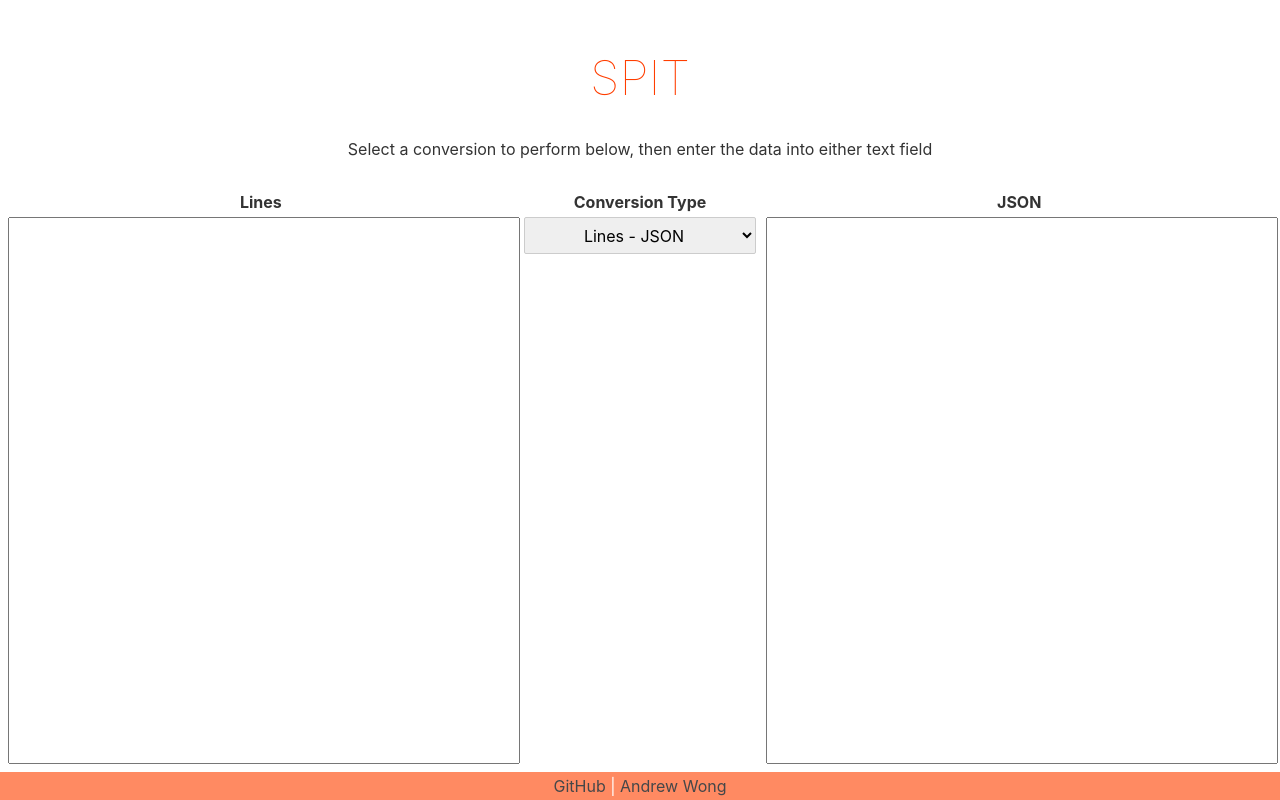
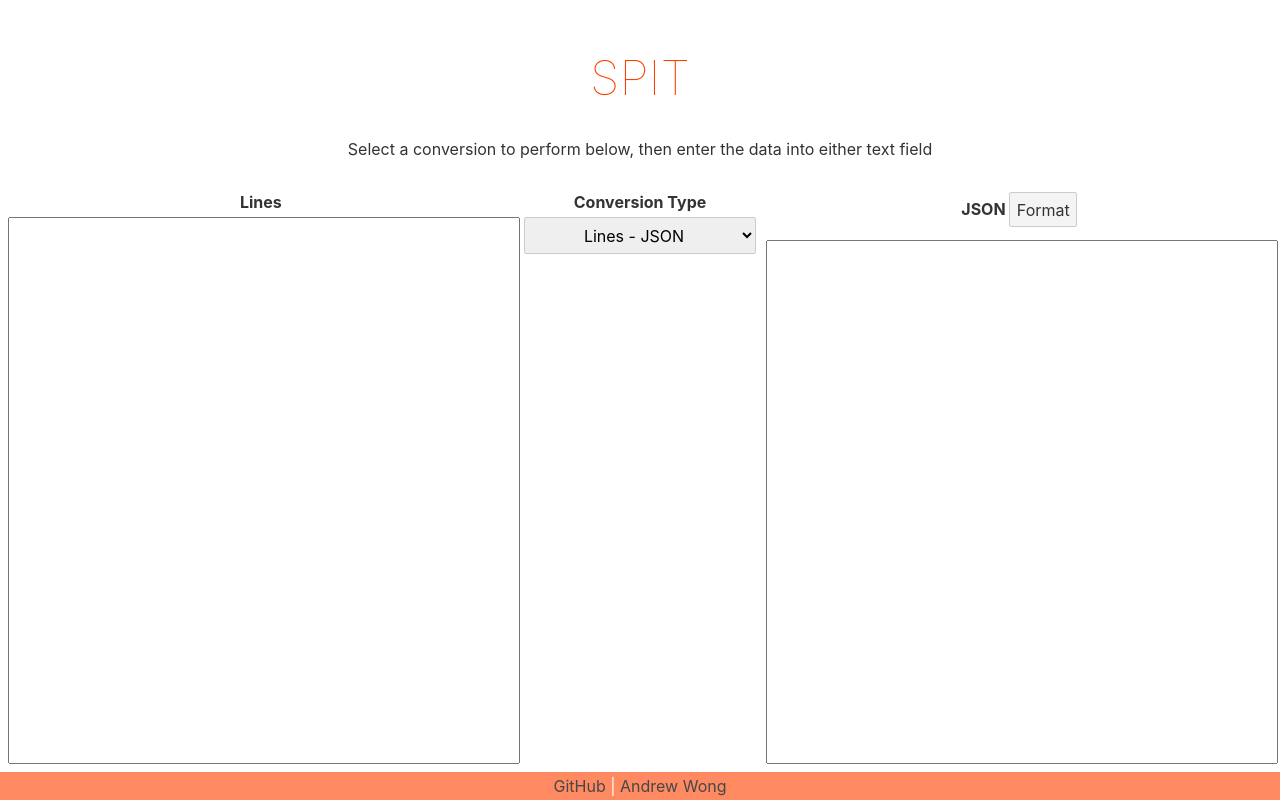
Before and after one commit to featherbear/spit, a Svelte app: page / in a window 1280 px wide. Built offline with nearby package versions, Linux system fonts and the light colour scheme.

Commit message:
Add formatters

```diff
--- a/src/App.svelte
+++ b/src/App.svelte
@@ -7,6 +7,7 @@
   let conversionOption;
 
   import conversions from "./conversions";
+  import type { ConversionFunction } from "./types/Conversion";
 
   function handleInputFocus({ target }) {
     if (lastInput !== target) {
@@ -34,6 +35,15 @@
       }
     }
   }
+
+  function handleFormat(field: HTMLInputElement, operation: ConversionFunction) {
+    try {
+        field.value = operation(field.value);
+      } catch (e) {
+        field.placeholder = e.message;
+        field.value = "";
+      }
+  }
 </script>
 
 <div class="container">
@@ -46,7 +56,11 @@
   </header>
   <main>
     <div class="panel">
-      <h6>{conversionOption && conversions[conversionOption].aName}</h6>
+      <h6>{conversionOption && conversions[conversionOption].aName}
+      {#if conversions[conversionOption]?.aFormat}
+        <button on:click={() => handleFormat(inputA, conversions[conversionOption].aFormat)}>Format</button>
+      {/if}
+      </h6>
       <Panel
         on:keyup={handleChange}
         bind:elem={inputA}
@@ -63,7 +77,11 @@
       </select>
     </div>
     <div class="panel">
-      <h6>{conversionOption && conversions[conversionOption].bName}</h6>
+      <h6>{conversionOption && conversions[conversionOption].bName}
+      {#if conversions[conversionOption]?.bFormat}
+        <button on:click={() => handleFormat(inputB, conversions[conversionOption].bFormat)}>Format</button>
+      {/if}
+      </h6>
       <Panel
         on:keyup={handleChange}
         bind:elem={inputB}
--- a/src/conversions/HjsontoJSON.ts
+++ b/src/conversions/HjsontoJSON.ts
@@ -1,21 +1,33 @@
 import type { Conversion } from "../types/Conversion";
+
 import JSON5 from 'json5'
 import Hjson from 'hjson/bundle/hjson'
+
+let hjson_options = {
+    separator: false,
+    bracesSameLine: true,
+    quotes: "min",
+    space: 2
+}
 
 const conversion: Conversion = {
     aName: "JSON",
     bName: "Hjson",
-    aToB: function (input) {
-        return Hjson.stringify(JSON5.parse(input), {
-            separator: false,
-            bracesSameLine: true,
-            quotes: "min",
-            space: 2
-        })
+    aToB(input) {
+        return Hjson.stringify(JSON5.parse(input), hjson_options)
     },
-    bToA: function (input) {
+    bToA(input) {
         return JSON5.stringify(Hjson.parse(input), null, 4)
     },
-};
+
+    aFormat(input) {
+        return JSON5.stringify(JSON5.parse(input), null, 4)
+    },
+
+    bFormat(input) {
+        return Hjson.stringify(Hjson.parse(input), hjson_options)
+    }
+
+}
 
 export default conversion;
--- a/src/conversions/dictJSON.ts
+++ b/src/conversions/dictJSON.ts
@@ -10,6 +10,9 @@ const conversion: Conversion = {
   bToA: function (input) {
     return JSON5.stringify(JSON.parse(input), null, 4)
   },
+  bFormat(input) {
+    return JSON5.stringify(JSON5.parse(input), null, 4)
+  }
 };
 
 export default conversion;
--- a/src/conversions/linesJSON.ts
+++ b/src/conversions/linesJSON.ts
@@ -10,6 +10,10 @@ const conversion: Conversion = {
   bToA: function (input) {
     return JSON.parse(input).join("\n")
   },
+
+  bFormat(input) {
+    return JSON.stringify(JSON.parse(input), null, 4)
+  },
 };
 
 export default conversion;
--- a/src/types/Conversion.ts
+++ b/src/types/Conversion.ts
@@ -1,4 +1,4 @@
-type ConversionFunction = (arg: string) => string
+export type ConversionFunction = (arg: string) => string
 
 export type Conversion = {
     aName: string
```
